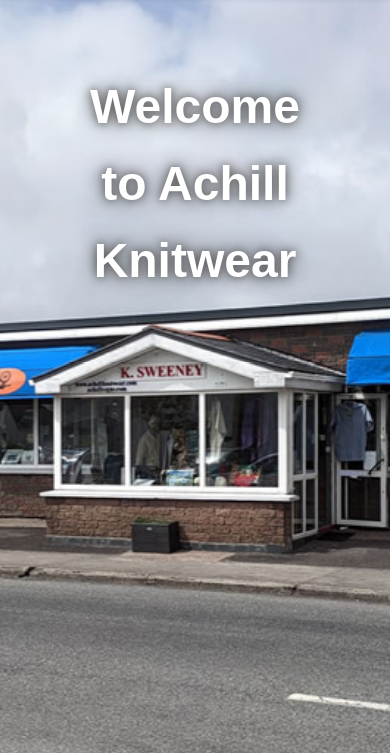
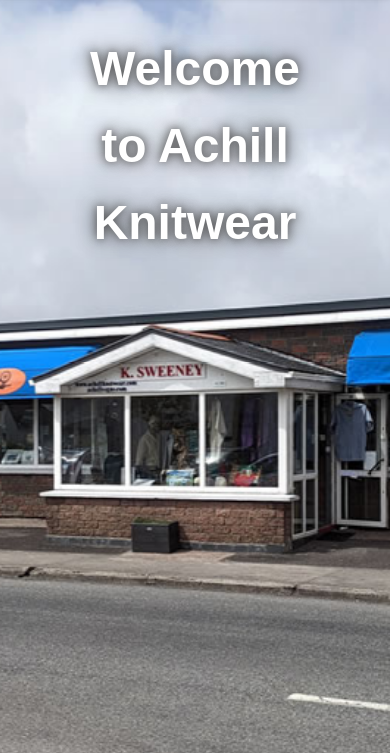
Before and after one commit to KSweeneyAchill/achillknitwear, a plain HTML site: page index.html in a window 390 px wide. Shown: the part 91-846 px from the top of the page. Drawn offline with Linux system fonts and the light colour scheme.

Commit message:
Add files via upload

```diff
--- a/index.html
+++ b/index.html
@@ -192,6 +192,9 @@ a:hover {
   header {
     padding: 0 6px;
   }
+  .hero h1 {
+    top: 5%;
+  }
 }
 
   </style>
```
